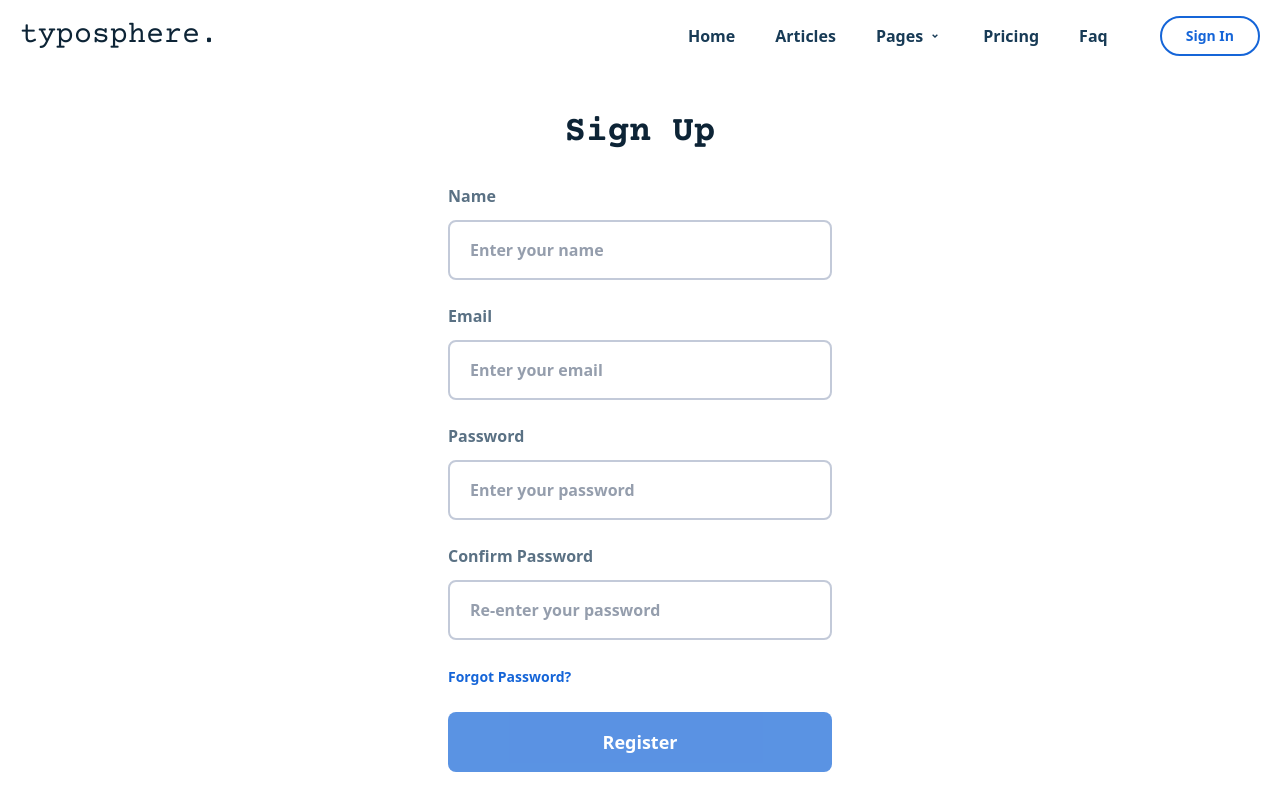
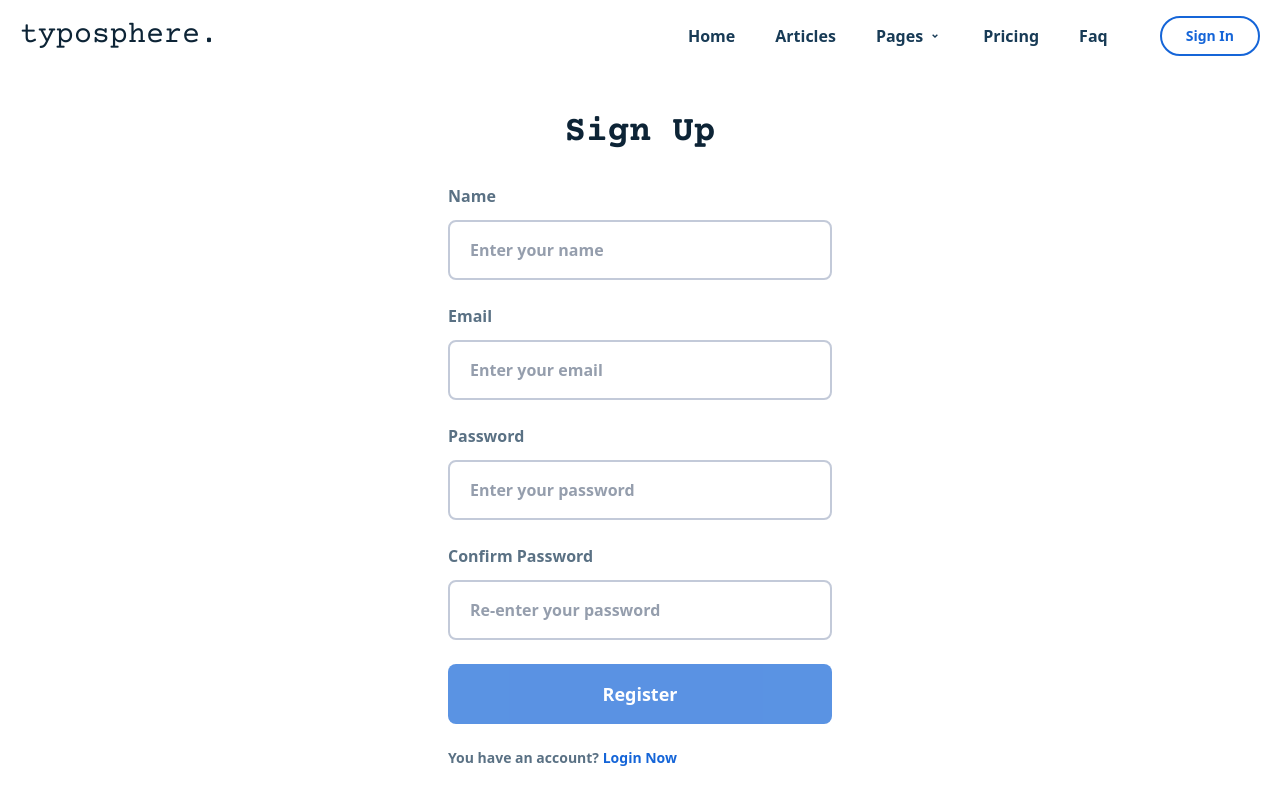
Before and after one commit to namanx19/Typosphere, a React (Vite) app: page /register in a window 1280 px wide. Shown: the top 798 px of the page. Built offline with nearby package versions, Linux system fonts and the light colour scheme.

Commit message:
Fix: remove forgot password link

```diff
--- a/src/pages/register/RegisterPage.jsx
+++ b/src/pages/register/RegisterPage.jsx
@@ -192,16 +192,10 @@
                 </p>
               )}
             </div>
-            <Link
-              to="/forget-password"
-              className="text-sm font-semibold text-primary"
-            >
-              Forgot Password?
-            </Link>
             <button
               type="submit"
               disabled={!isValid || isLoading}
-              className="bg-primary text-white font-bold text-lg py-4 px-8 w-full rounded-lg my-6 disabled:opacity-70  disabled:cursor-not-allowed"
+              className="bg-primary text-white font-bold text-lg py-4 px-8 w-full rounded-lg mb-6 disabled:opacity-70  disabled:cursor-not-allowed"
             >
               Register
             </button>
```
